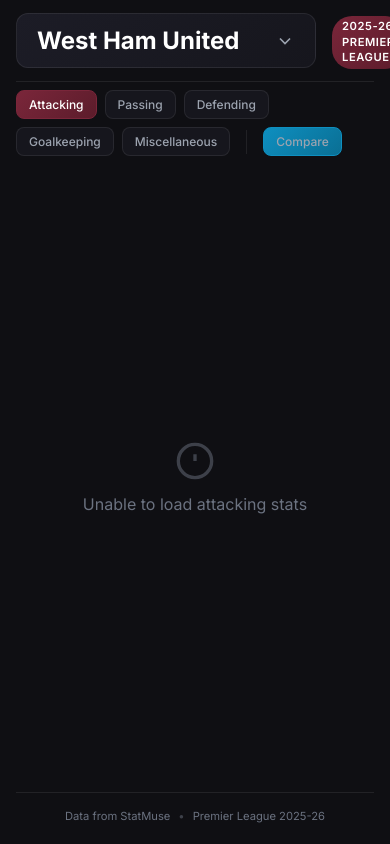
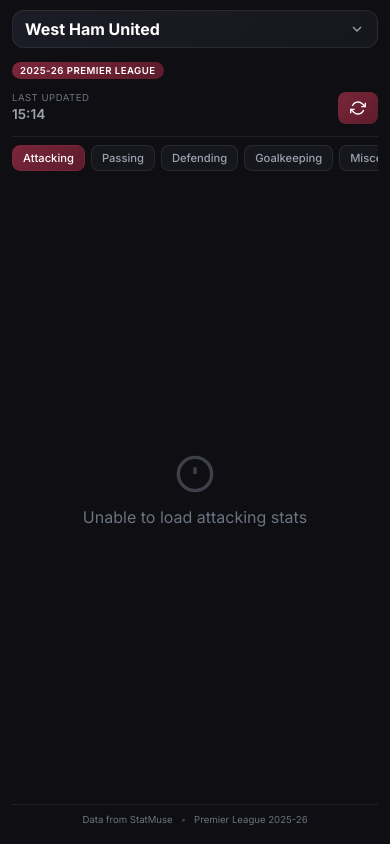
Before and after one commit to frankielevin/premier-league-stats-dashboard, a Flask app: page / in a window 390 px wide. Run offline with Flask 2, Linux system fonts and the light colour scheme; data that the repository does not hold is empty.

Commit message:
Add comprehensive mobile-responsive styles
- Restructure header to stack vertically on mobile
- Full-width team dropdown on small screens
- Horizontal scrolling tabs with hidden icons
- 2-column stats grid on phones
- Compact Compare view for mobile
- Better touch targets (44px min height)
- Prevent zoom on input focus (iOS)
- Smooth touch scrolling
- Extra small screen support (480px)

Co-Authored-By: Claude Opus 4.5 <noreply@anthropic.com>

```diff
--- a/static/style.css
+++ b/static/style.css
@@ -53,6 +53,36 @@ body {
     background: var(--bg-primary);
     color: var(--text-primary);
     line-height: 1.4;
+    -webkit-font-smoothing: antialiased;
+    -moz-osx-font-smoothing: grayscale;
+}
+
+/* Prevent zoom on input focus (iOS) */
+input, select, textarea, button {
+    font-size: 16px;
+}
+
+/* Smooth scrolling for touch devices */
+.stats-grid,
+.compare-stats,
+.dropdown-list,
+.compare-dropdown-list,
+.tabs,
+.compare-tabs {
+    -webkit-overflow-scrolling: touch;
+}
+
+/* Better touch targets */
+@media (hover: none) and (pointer: coarse) {
+    .tab-btn,
+    .compare-tab-btn,
+    .dropdown-item,
+    .compare-dropdown-item,
+    .refresh-btn {
+        min-height: 44px;
+        display: flex;
+        align-items: center;
+    }
 }
 
 /* ============================================
@@ -695,23 +725,82 @@ body {
         padding: 12px 16px;
     }
 
+    /* Header mobile layout */
+    .header {
+        flex-direction: column;
+        height: auto;
+        gap: 12px;
+        padding-bottom: 12px;
+    }
+
+    .club-info {
+        width: 100%;
+        flex-direction: column;
+        align-items: stretch;
+        gap: 10px;
+    }
+
+    .custom-dropdown {
+        width: 100%;
+    }
+
+    .dropdown-trigger {
+        min-width: unset;
+        width: 100%;
+        font-size: 1.2rem;
+        padding: 10px 16px;
+    }
+
+    .season-badge {
+        align-self: flex-start;
+    }
+
+    .header-actions {
+        width: 100%;
+        justify-content: space-between;
+    }
+
+    .refresh-btn {
+        padding: 8px 14px;
+        font-size: 0.8rem;
+    }
+
+    .refresh-btn span {
+        display: none;
+    }
+
+    /* Tabs mobile */
     .tabs {
-        flex-wrap: wrap;
+        flex-wrap: nowrap;
+        overflow-x: auto;
         height: auto;
         padding: 8px 0;
+        gap: 6px;
+        -webkit-overflow-scrolling: touch;
+    }
+
+    .tabs::-webkit-scrollbar {
+        height: 0;
     }
 
     .tab-btn {
         padding: 6px 12px;
         font-size: 0.75rem;
+        flex-shrink: 0;
     }
 
     .tab-btn svg {
         display: none;
     }
 
+    .tab-divider {
+        height: 20px;
+        margin: 0 4px;
+    }
+
+    /* Stats grid mobile */
     .stats-grid {
-        grid-template-columns: repeat(3, 1fr);
+        grid-template-columns: repeat(2, 1fr);
         gap: 8px;
     }
 
@@ -721,6 +810,106 @@ body {
 
     .stat-value {
         font-size: 1.3rem;
+    }
+
+    .stat-name {
+        font-size: 0.65rem;
+    }
+
+    .rank-bar-container {
+        margin-top: 4px;
+    }
+
+    /* Footer mobile */
+    .footer {
+        font-size: 0.6rem;
+        height: auto;
+        padding: 8px 0;
+    }
+}
+
+/* Extra small screens (phones in portrait) */
+@media (max-width: 480px) {
+    .dashboard {
+        padding: 10px 12px;
+    }
+
+    .dropdown-trigger {
+        font-size: 1rem;
+        padding: 8px 12px;
+        gap: 8px;
+    }
+
+    .dropdown-arrow {
+        width: 16px;
+        height: 16px;
+    }
+
+    .dropdown-item {
+        padding: 10px 12px;
+        font-size: 0.85rem;
+    }
+
+    .season-badge {
+        font-size: 0.6rem;
+        padding: 2px 8px;
+    }
+
+    .last-updated {
+        align-items: flex-start;
+    }
+
+    .update-label {
+        font-size: 0.6rem;
+    }
+
+    .update-time {
+        font-size: 0.85rem;
+    }
+
+    .refresh-btn {
+        padding: 8px 12px;
+    }
+
+    .tab-btn {
+        padding: 5px 10px;
+        font-size: 0.7rem;
+    }
+
+    .stats-grid {
+        grid-template-columns: repeat(2, 1fr);
+        gap: 6px;
+    }
+
+    .stat-card {
+        padding: 8px;
+        border-radius: 8px;
+    }
+
+    .stat-abbrev {
+        font-size: 0.6rem;
+    }
+
+    .rank-badge {
+        font-size: 0.55rem;
+        padding: 1px 6px;
+    }
+
+    .stat-value {
+        font-size: 1.1rem;
+    }
+
+    .stat-name {
+        font-size: 0.6rem;
+    }
+
+    .rank-label {
+        font-size: 0.55rem;
+    }
+
+    .pos-dot {
+        width: 6px;
+        height: 6px;
     }
 }
 
```
Also changed, not shown: other parts of static/style.css (+178 -10 lines).
